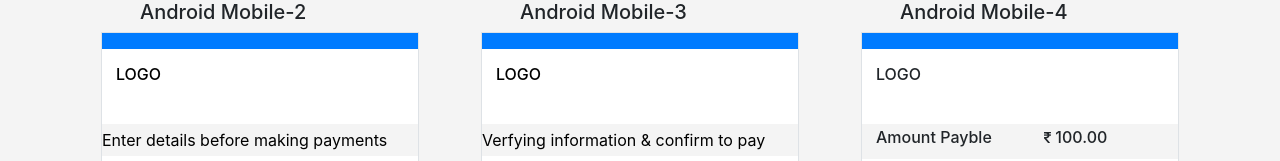
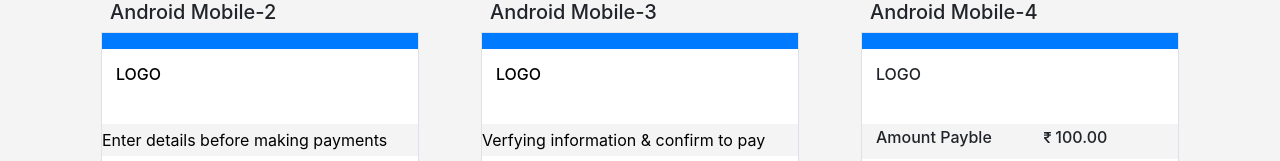
Before and after one commit to Maroof-Khan/MobitinoFrontEnd, a plain HTML site: page index.html in a window 1280 px wide. Shown: the top 161 px of the page. Drawn offline with nearby package versions, Linux system fonts and the light colour scheme.

Commit message:
modifie css

```diff
--- a/index.css
+++ b/index.css
@@ -2,7 +2,7 @@ body{
 	background-color: #f4f4f4;
 }
 h5{
-	margin-left: 55px;
+	margin-left: 25px;
 }
 h6{
 	margin-left: 14px;
```
